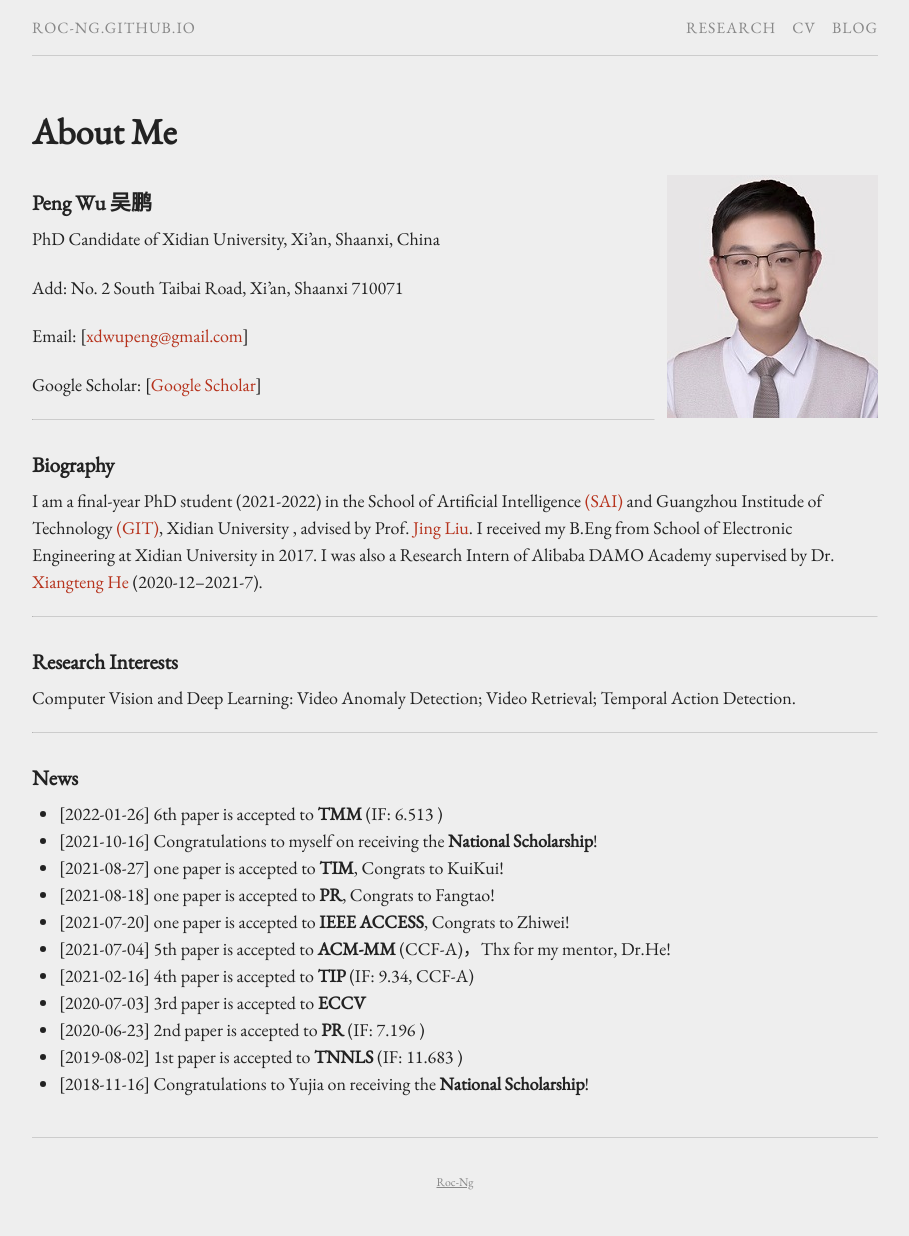
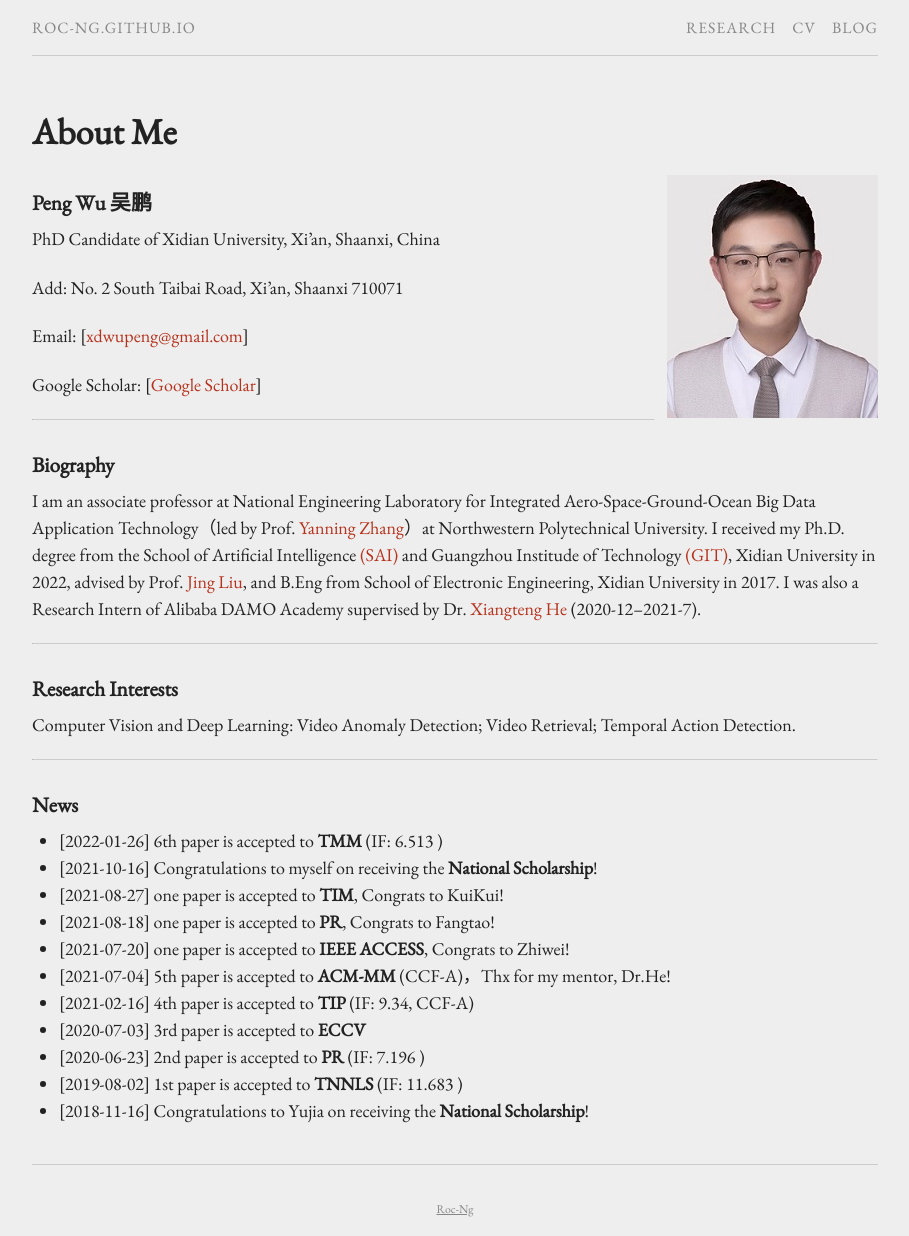
Before and after one commit to Roc-Ng/Roc-Ng.github.io, a Jekyll site: the page built from index.md, in a window 1280 px wide. Shown: the whole page, without its empty margins (185-1094 px from the left). Built offline with Jekyll 4.4.1, drawn with Linux system fonts in a browser that asks for light colours; before the commit the page ends 1209 px from its top, so only the background shows below that.

Commit message:
Update index.md

```diff
--- a/index.md
+++ b/index.md
@@ -20,7 +20,7 @@
 
 ### Biography
 
-I am a final-year PhD student (2021-2022) in the School of Artificial Intelligence [(SAI)](http://sai.xidian.edu.cn/ ) and Guangzhou Institude of Technology [(GIT)](https://gzyjy.xidian.edu.cn/index.htm), Xidian University , advised by Prof. [Jing Liu](http://web.xidian.edu.cn/liujing/). I received my B.Eng from School of  Electronic Engineering at Xidian University in 2017. I was also a Research Intern of Alibaba DAMO Academy supervised by Dr. [Xiangteng He](https://hexiangteng.github.io/) (2020-12--2021-7).
+I am an associate professor at National Engineering Laboratory for Integrated Aero-Space-Ground-Ocean Big Data Application Technology（led by Prof. [Yanning Zhang](https://teacher.nwpu.edu.cn/ynzhang.html)）at Northwestern Polytechnical University. I received my Ph.D. degree from the School of Artificial Intelligence [(SAI)](http://sai.xidian.edu.cn/) and Guangzhou Institude of Technology [(GIT)](https://gzyjy.xidian.edu.cn/index.htm), Xidian University in 2022, advised by Prof. [Jing Liu](http://web.xidian.edu.cn/liujing/), and B.Eng from School of Electronic Engineering, Xidian University in 2017. I was also a Research Intern of Alibaba DAMO Academy supervised by Dr. [Xiangteng He](https://hexiangteng.github.io/) (2020-12--2021-7).
 
 ---
 
```
